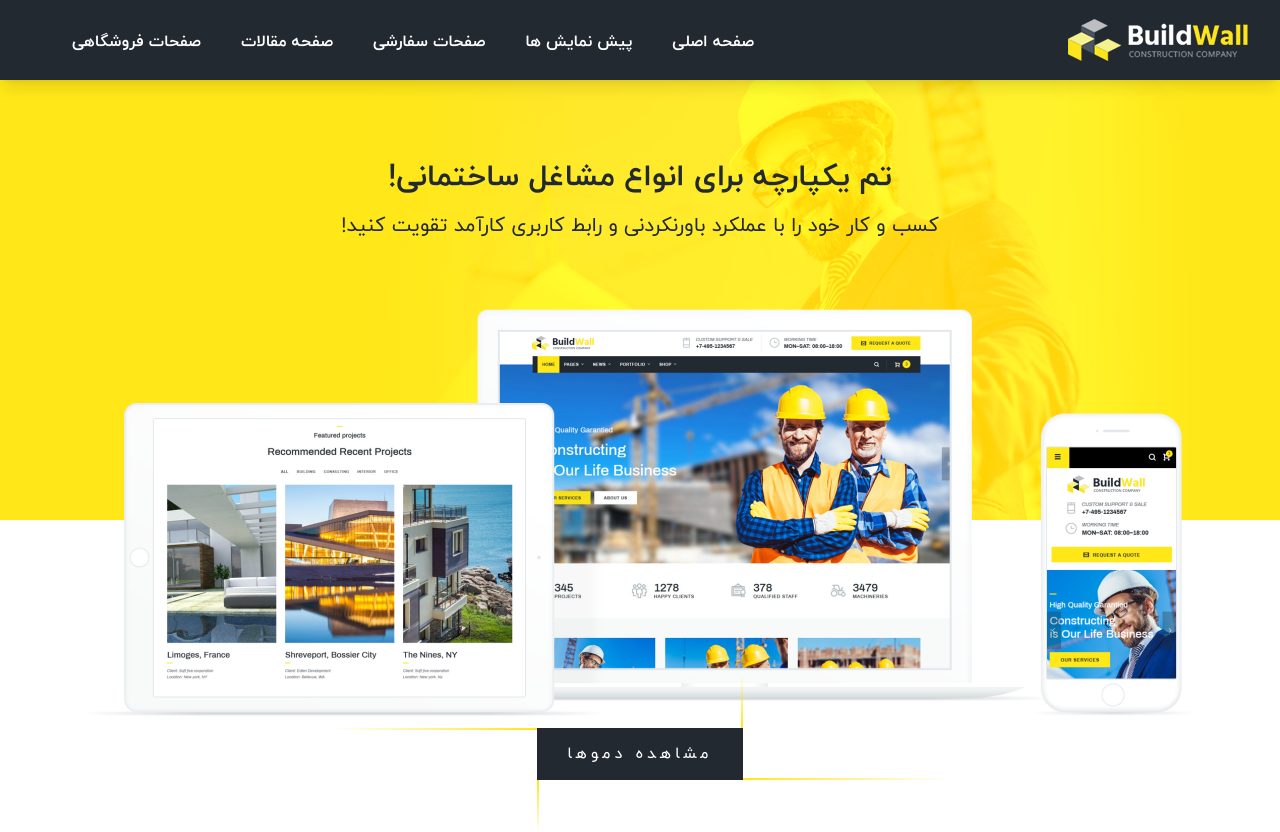
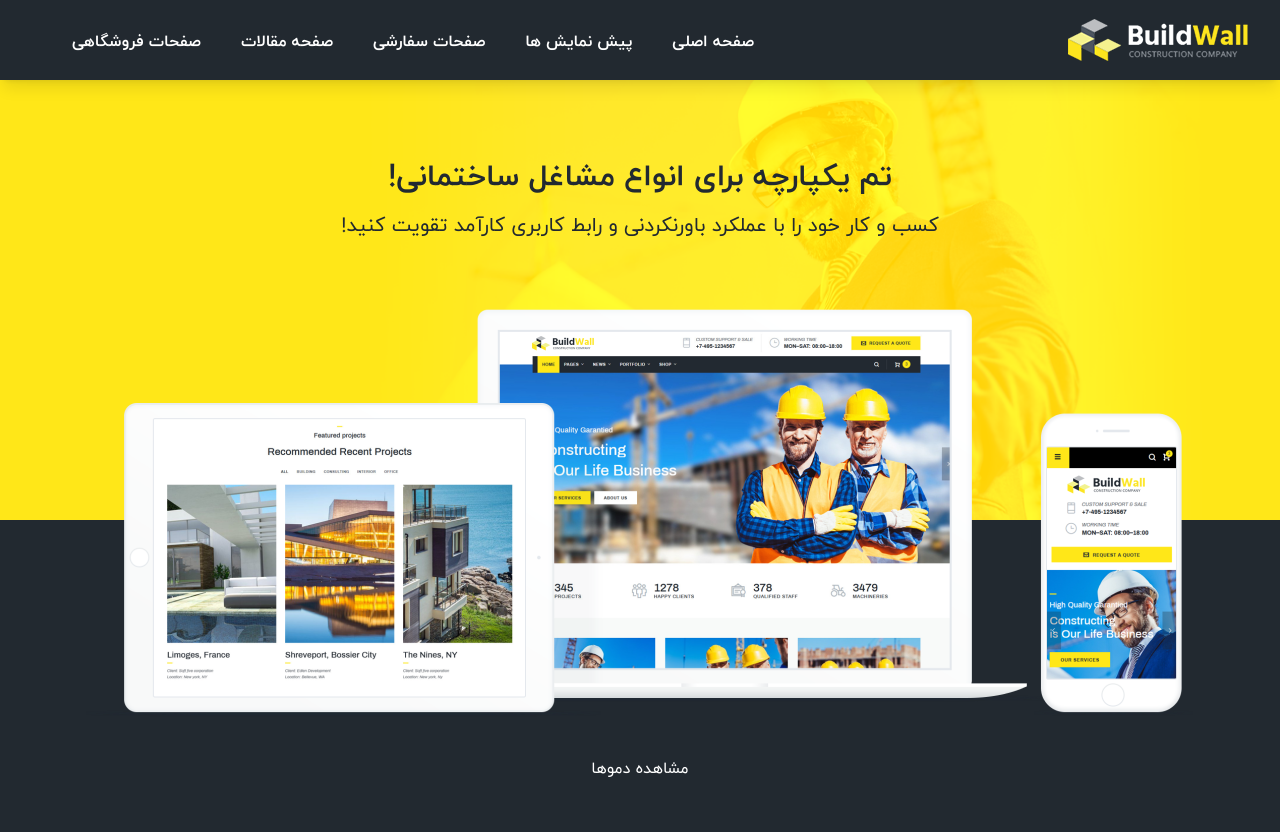
Before and after one commit to mahyarErshad/buildwall, a React (Vite) app: page / in a window 1280 px wide. After the commit the page ends 804 px from the top, so only its background shows below. Built offline with nearby package versions, Linux system fonts and the light colour scheme.

Commit message:
Neon button is done

```diff
--- a/src/Components/Utils/NeonButton/styles.module.css
+++ b/src/Components/Utils/NeonButton/styles.module.css
@@ -1,12 +1,11 @@
 .btn {
   text-decoration: none;
+  display: inline-block;
   position: relative;
-  padding: 0.9375rem 1.875rem;
+  padding: 15px 30px;
   overflow: hidden;
   transition: 0.2s all;
   color: #fff;
-  letter-spacing: 4px;
-  background-color: #222930;
 }
 .btn:hover {
   background: #ffe618;
@@ -22,7 +21,7 @@
   top: 0px;
   left: -100%;
   width: 100%;
-  height: 2px;
+  height: 4px;
   background: linear-gradient(90deg, transparent, #ffe618);
 }
 
@@ -35,7 +34,7 @@
   bottom: 0px;
   right: -100%;
   width: 100%;
-  height: 2px;
+  height: 4px;
   background: linear-gradient(270deg, transparent, #ffe618);
 }
 
@@ -48,7 +47,7 @@
 .btn span:nth-child(2) {
   top: -100%;
   right: 0;
-  width: 2px;
+  width: 4px;
   height: 100%;
   background: linear-gradient(180deg, transparent, #ffe618);
 }
@@ -62,7 +61,7 @@
 .btn span:nth-child(4) {
   bottom: -100%;
   left: 0;
-  width: 2px;
+  width: 4px;
   height: 100%;
   background: linear-gradient(360deg, transparent, #ffe618);
 }
--- a/src/index.css
+++ b/src/index.css
@@ -41,6 +41,7 @@ html,
 body,
 #root {
   min-width: 376px;
+  background-color: var(--secondary-color);
 }
 .flex-center {
   display: flex;
```
